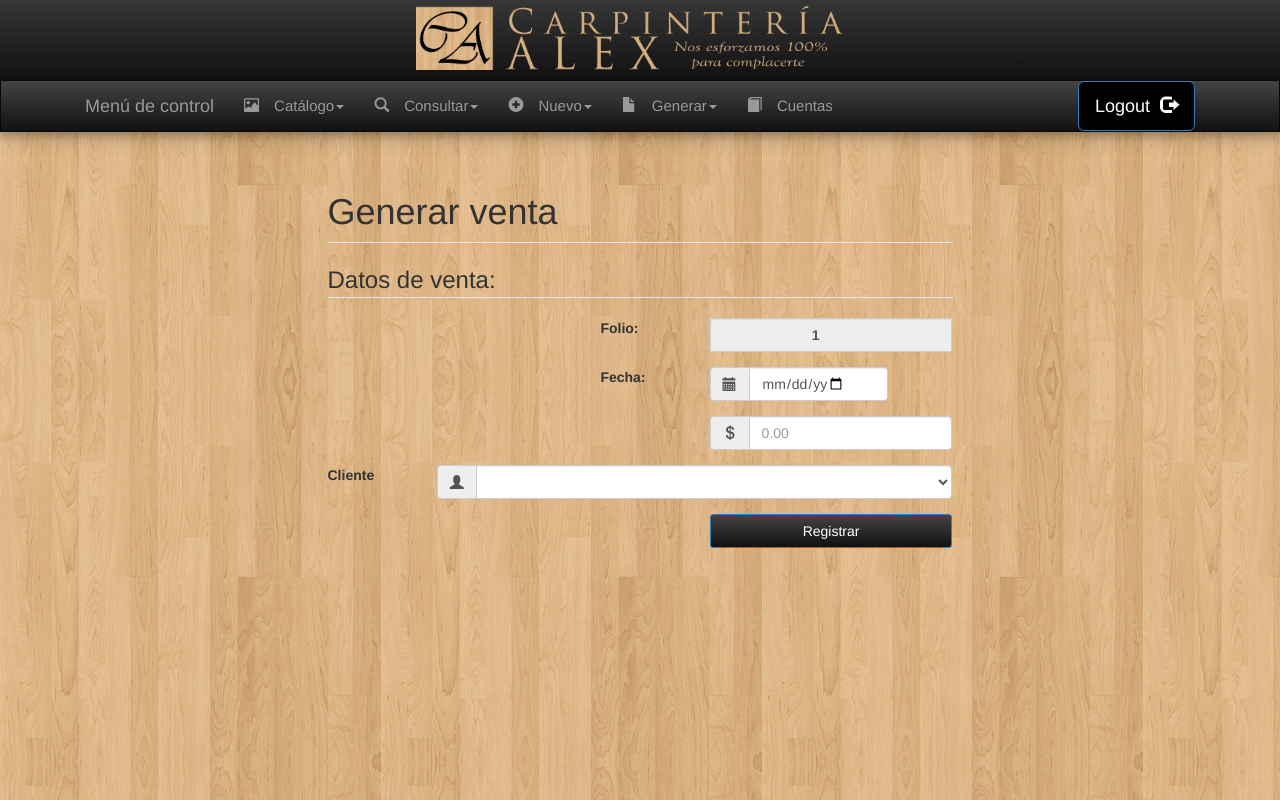
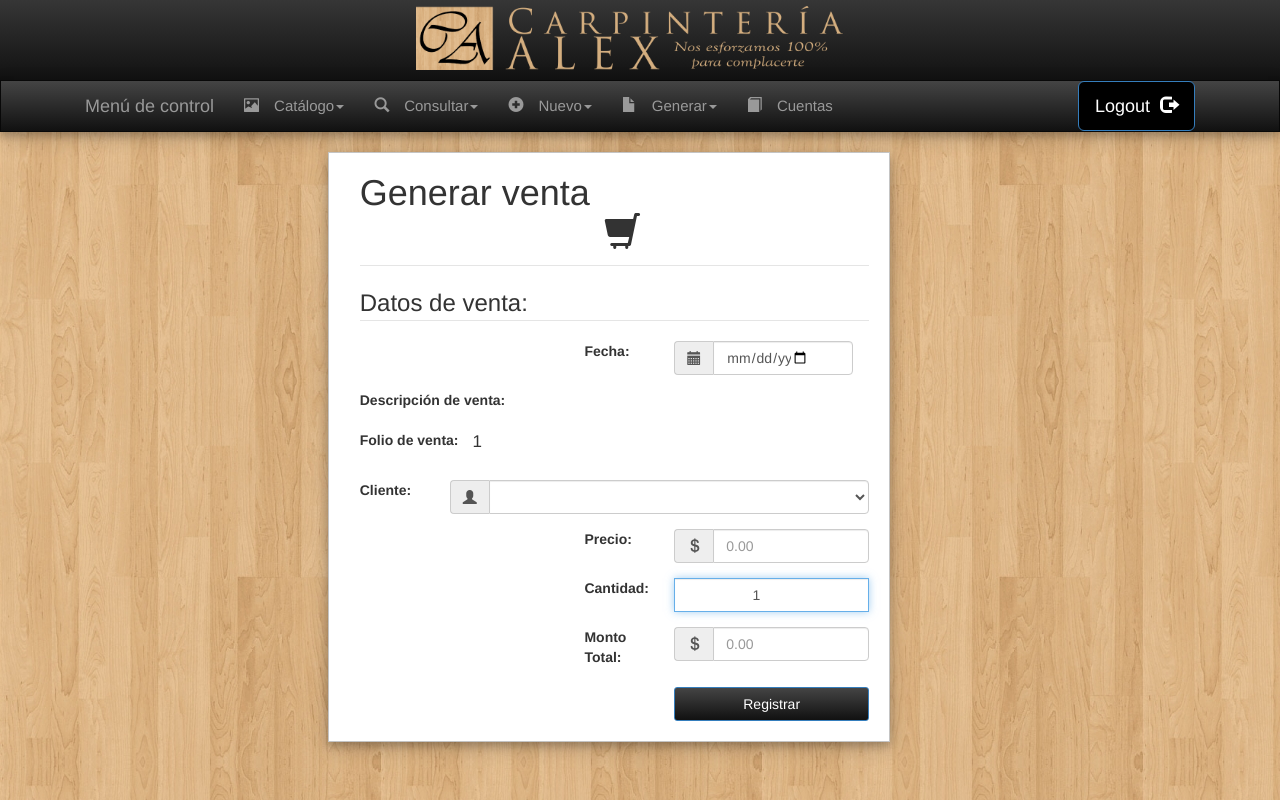
Before and after one commit to isc570castro/App_Carpinteria, a PHP site: page /dom/view/admin/ventas/generarVenta.php?idPresupuesto=1 in a window 1280 px wide. Run offline with PHP 8.4, Linux system fonts and the light colour scheme; the visitor is signed in with stand-in values (Sample User, id 1); data that the repository does not hold is empty.

Commit message:
actualizacion

```diff
--- a/controller/presupuestos/bajaPresupuesto.php
+++ b/controller/presupuestos/bajaPresupuesto.php
@@ -3,7 +3,7 @@
 	include "../../model/conexion.php";
 $objConex = new Conexion();
 $link=$objConex->conectarse();
-$sql = mysql_query("DELETE FROM presupuesto WHERE idPresupuesto='$idPresupuesto'", $link) or die(mysql_error());
+$sql = mysql_query("DELETE FROM presupuesto WHERE idPresupuesto='$idPresupuesto'", $link);
 if (!$sql){
 	die("<script type='text/javascript'>
 			alert('No se pudieron eliminar los datos debido a que hay registros ligados con el presupuesto');
--- a/controller/productos/bajaProductos.php
+++ b/controller/productos/bajaProductos.php
@@ -3,7 +3,7 @@
 	include "../../model/conexion.php";
 $objConex = new Conexion();
 $link=$objConex->conectarse();
-$sql = mysql_query("DELETE FROM productos WHERE idProducto='$idProducto'", $link) or die(mysql_error());
+$sql = mysql_query("DELETE FROM productos WHERE idProducto='$idProducto'", $link);
 if (!$sql){
 	die("<script type='text/javascript'>
 			alert('No se pudieron eliminar los datos debido a que hay registros ligados con el producto');
--- a/controller/ventas/altaVenta.php
+++ b/controller/ventas/altaVenta.php
@@ -1,5 +1,4 @@
 <?php
-	$folio=$_POST['folio'];
  	$idPresupuesto=$_REQUEST['idPresupuesto'];
 	$montoTotal=$_POST['montoTotal'];
 	$fecha=$_POST['fecha'];
@@ -7,6 +6,9 @@
 	include "../../model/conexion.php";
 $objConex = new Conexion();
 $link=$objConex->conectarse();
+$sqlmaxFolio= mysql_query("select max(FolioVenta) from ventaCredito", $link) or die(mysql_error());
+$row= mysql_fetch_array($sqlmaxFolio);
+$folio=$row['max(FolioVenta)']+1;
 $sql = mysql_query("INSERT INTO ventacredito
 		VALUES ('$folio','$fecha','$idPresupuesto','$montoTotal','$idCliente','Pendiente','$montoTotal')", $link) or die(mysql_error());
 if (!$sql){
--- a/dom/view/admin/ventas/generarVenta.php
+++ b/dom/view/admin/ventas/generarVenta.php
@@ -27,7 +27,15 @@ $folio=$rows2['max(FolioVenta)']+1;
   <link href="../../../src/bootstrap/font-awesome/css/font-awesome.css" rel="stylesheet">
   <link href="../../../bootstrap/css/sb-admin.css" rel="stylesheet">
   <style type="text/css">
-
+    form{
+    background-color: white;
+    width: 90%;
+    border: 1px solid #c4c4c4;
+    padding-right: 20px;
+    padding-left: 5%;
+    height: auto;
+    box-shadow: 0 4px 8px 0 rgba(0,0,0,0.2),0 6px 20px 0 rgba(0,0,0,0.19);
+  }
     h2{
       margin-top: -2px;
     }
@@ -44,7 +52,16 @@ $folio=$rows2['max(FolioVenta)']+1;
     #folio{
       text-align: center;
     }
-
+     #cantidad{
+      text-align: center;
+    }
+    #imagen{
+      margin-left: 48%;
+    }
+    #descripcion{
+      font-size: 17px;
+      margin-left: -22px;
+    }
   </style>
 </head>
 <body>
@@ -124,46 +141,43 @@ $folio=$rows2['max(FolioVenta)']+1;
 </nav>
 </div>
 </nav>
-<br>
 <div class="row">
  <div class="col-md-6 col-md-offset-3 col-xs-11 col-xs-offset-1">
   <form class="registro"  action="../../../../controller/ventas/altaVenta.php?idPresupuesto=<?php echo $idPresupuesto; ?>" method="POST" enctype="multipart/form-data" name="frmaltaProductos" id="frmRegistro">
-    <h1>Generar venta</h1>
+        <h1>Generar venta <span id="imagen"><i class="glyphicon glyphicon-shopping-cart"></i></span>
+        </h1>
     <legend></legend>
     <legend><font size="5"> Datos de venta: </font></legend>
      <div class="form-group row">
-      <label for="example-search-input" class="col-xs-2 col-md-2 col-md-offset-5">Folio:</label>
   <div class="form-group has-feedback">
-       <div class=" col-xs-10 col-md-5">
-         <div class="input-group">
-           <b>
-            <input class="form-control" type="text" value="<?php echo $folio;?>" id="folio" placeholder="0" name="folio" readonly>
-          </div>
-        </b>
-      </div>
-    </div>
-  </div>
-  <div class="form-group row">
     <label for="example-search-input" class="col-xs-2 col-md-2 col-md-offset-5">Fecha:</label>
-    <div class="form-group has-feedback">
      <div class=" col-xs-10 col-md-4">
        <div class="input-group"> <span class="input-group-addon"><i class="glyphicon glyphicon-calendar"></i></span>
-         <input type="date" id="txtfecha" name="fecha" class="form-control" value="<?php echo date("Y-n-j"); ?>" required/>
+         <input type="date" id="txtfecha" name="fecha" class="form-control" value="<?php echo date("Y-n-j");?>" required/>
        </div>
      </div>
    </div>
  </div>
         <div class="form-group row">
+ <label for="example-search-input" class="col-xs-2 col-md-4 col-form-label">Descripción de venta:</label>
+ <div class=" col-xs-10 col-md-8">
+  <div class="input-group">
+    <p id="descripcion"><?php echo $rows['descripcion']; ?></p>
+  </div>
+</div>
+</div>
+    <div class="form-group row">
+      <label for="example-search-input" class="col-xs-2 col-md-3">Folio de venta:</label>
       <div class="form-group has-feedback">
-   <div class=" col-xs-10 col-md-5 col-md-offset-7">
-     <div class="input-group"> <span class="input-group-addon"><i class="glyphicon glyphicon-usd"></i></span>
-      <input class="form-control" type="text" value="<?php echo $rows['montoTotal'];?>" id="precio" placeholder="0.00" name="montoTotal" onKeyPress="return solonumeros(event)">
+       <div class=" col-xs-10 col-md-5">
+         <div class="input-group">
+         <p id="descripcion" name="folio"><?php echo $folio;?></p>
           </div>
       </div>
     </div>
   </div>
     <div class="form-group row">
- <label for="example-search-input" class="col-xs-2 col-md-2 col-form-label">Cliente</label>
+ <label for="example-search-input" class="col-xs-2 col-md-2 col-form-label">Cliente:</label>
  <div class=" col-xs-10 col-md-10">
   <div class="input-group"> <span class="input-group-addon"><i class="glyphicon glyphicon-user"></i></span>
     <select class="form-control" id="idCliente" name="idCliente">
@@ -176,14 +190,45 @@ $folio=$rows2['max(FolioVenta)']+1;
   </div>
 </div>
 </div>
+
+ <div class="form-group row">
+  <div class="form-group has-feedback">
+  <label for="example-search-input" class="col-xs-2 col-md-2 col-md-offset-5">Precio:</label>
+   <div class=" col-xs-10 col-md-5">
+     <div class="input-group"> <span class="input-group-addon"><i class="glyphicon glyphicon-usd"></i></span>
+      <input class="form-control" type="text" value="<?php echo $rows['montoTotal'];?>" id="precio" placeholder="0.00" name="precio" onKeyPress="return solonumeros(event)">
+    </div>
+  </div>
+</div>
+</div>
+<div class="form-group row">
+  <div class="form-group has-feedback">
+  <label for="example-search-input" class="col-xs-2 col-md-2 col-md-offset-5">Cantidad:</label>
+   <div class=" col-xs-10 col-md-5">
+         <div class="input-group">
+          <input class="form-control" type="text" value="1" name="cantidad" autofocus id="cantidad"onblur="calcularMontoTotal();">
+          </div>
+      </div>
+</div>
+</div>
+<div class="form-group row">
+  <div class="form-group has-feedback">
+  <label for="example-search-input" class="col-xs-2 col-md-2 col-md-offset-5">Monto Total:</label>
+   <div class=" col-xs-10 col-md-5">
+     <div class="input-group"> <span class="input-group-addon"><i class="glyphicon glyphicon-usd"></i></span>
+      <input class="form-control" type="text" value="<?php echo $rows['montoTotal'];?>" id="montoTotal" placeholder="0.00" name="montoTotal" onKeyPress="return solonumeros(event)">
+    </div>
+  </div>
+</div>
+</div>
 <div class="row">
-
   <div class="col-md-5 col-md-offset-7 col-xs-3"><button type="submit" class="btn btn-primary" id="registrar"> Registrar </button></div>
 </div>
 <br>
 </form>
 </div>
 </div>
+<br>
 <script src="../../../src/bootstrap/js/bootstrap.min.js"></script>
 <script src="../../../src/bootstrap/js/plugins/metisMenu/jquery.metisMenu.js"></script>
 <script src="../../../src/bootstrap/js/sb-admin.js"></script>
@@ -261,5 +306,17 @@ $folio=$rows2['max(FolioVenta)']+1;
     alert('Solo números');
   }
 }
+function calcularMontoTotal(){
+  var precio  = $("#precio").val();
+  if (isNaN(precio)){
+    precio=0;
+  }
+  var cantidad=$("#cantidad").val();
+  if (isNaN(cantidad)){
+    cantidad=0;
+  }
+  var montoTotal=precio*cantidad;
+   $("#montoTotal").val((montoTotal).toFixed(2));
+}
 </script>
 </html>
--- a/dom/view/admin/ventas/showVentas.php
+++ b/dom/view/admin/ventas/showVentas.php
@@ -131,7 +131,7 @@ header ('Location:../../../../index.html');
 include "../../../../model/conexion.php";
 $objConex = new Conexion();
 $link=$objConex->conectarse();
-$sql = mysql_query("SELECT ventacredito.estado, ventacredito.folioVenta, clientes.nombreCliente, presupuesto.descripcion, presupuesto.montoTotal, ventacredito.montoRestante,ventacredito.fechaVenta  FROM ventacredito, presupuesto, clientes WHERE ventacredito.idPresupuesto=presupuesto.idPresupuesto and ventacredito.idCliente=clientes.idCliente;" , $link) or die(mysql_error());
+$sql = mysql_query("SELECT ventacredito.estado, ventacredito.folioVenta, clientes.nombreCliente, presupuesto.descripcion, presupuesto.idPresupuesto, ventacredito.montoTotal, ventacredito.montoRestante,ventacredito.fechaVenta  FROM ventacredito, presupuesto, clientes WHERE ventacredito.idPresupuesto=presupuesto.idPresupuesto and ventacredito.idCliente=clientes.idCliente;" , $link) or die(mysql_error());
 echo '
 <div class="row">
   <div class="col-md-10 col-md-offset-1">
@@ -151,7 +151,7 @@ echo '
       <td> $'.$rows['montoTotal'] .' </td>';
       echo'
 
-      <td align="center"><a href="../../../../controller/ventas/bajaVenta.php?folio='. $rows['folioVenta'] .'" data-toggle="tooltip" title="Ver detalles"><span class="glyphicon glyphicon-eye-open"></span></a></td>
+      <td align="center"><a href="../presupuestos/detallesPresupuesto.php?idPresupuesto='. $rows['idPresupuesto'] .'" data-toggle="tooltip" title="Ver detalles"><span class="glyphicon glyphicon-eye-open"></span></a></td>
         <td align="center"><a href="../../../../controller/ventas/bajaVenta.php?folio='. $rows['folioVenta'] .'" data-toggle="tooltip" title="Agregar imagen"><span class="glyphicon glyphicon-picture"></span></a></td>
       <td align="center"><a href="../../../../controller/ventas/bajaVenta.php?folio='. $rows['folioVenta'] .'" data-toggle="tooltip" title="Eliminar venta" onclick="return eliminaVenta();"><span class="glyphicon glyphicon-trash"></span></a></td>
       </tr>
```
Also changed, not shown: dom/view/admin/presupuestos/detallesPresupuesto.php (+9 -6 lines), dom/view/admin/ventas/abonos.php (+9 -1 lines), 1 other file. Lines whose indentation alone changed are shown as unchanged.
